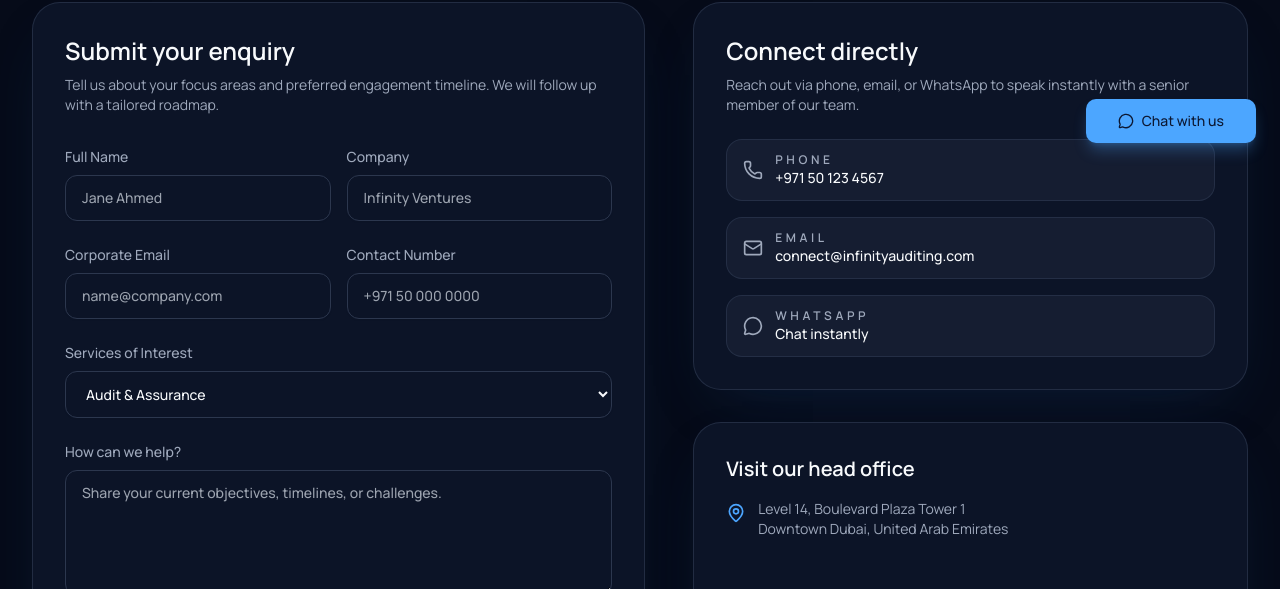
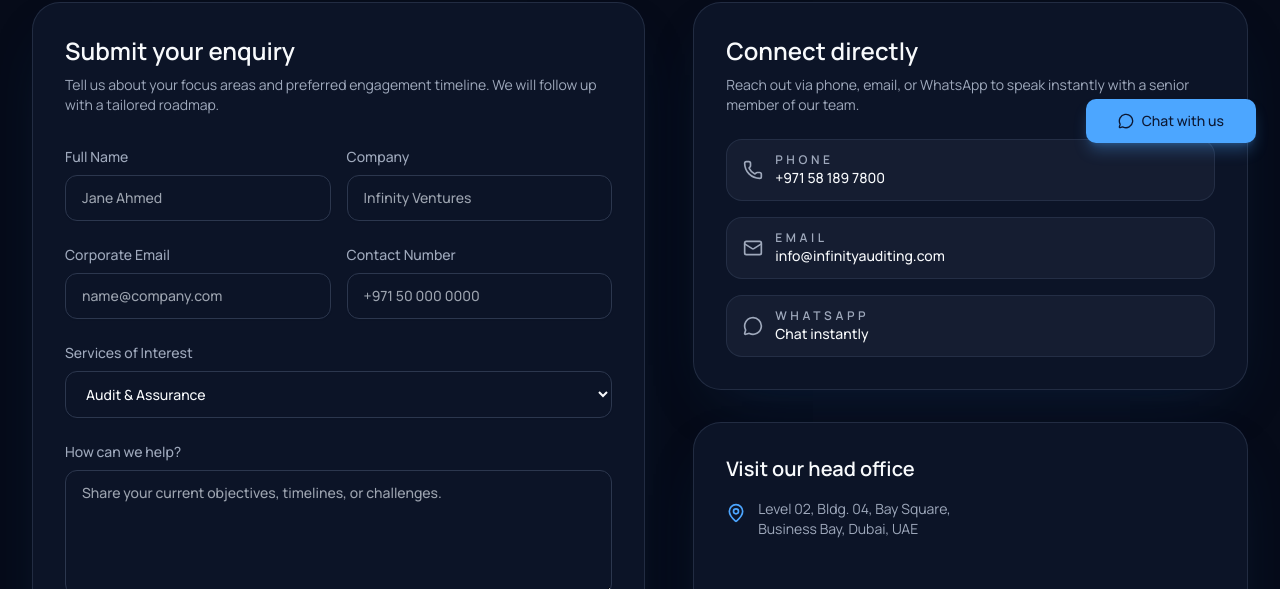
Before and after one commit to malishabandara/Infinity-20Auditing-20Accounting, a React (Vite) app: page /contact in a window 1280 px wide. Shown: the part 633-1222 px from the top of the page. Built offline with nearby package versions, Linux system fonts and the light colour scheme; grey boxes are pictures that could not be loaded.

Commit message:
Edit the contact page

```diff
--- a/client/components/layout/SiteFooter.tsx
+++ b/client/components/layout/SiteFooter.tsx
@@ -119,7 +119,7 @@ export const SiteFooter = () => {
         <div className="border-t border-white/10">
           <div className="container flex flex-col gap-4 py-6 text-xs text-white/60 sm:flex-row sm:items-center sm:justify-between">
             <p>
-              © {new Date().getFullYear()} Infinity Auditing &amp; Accounting.
+              © {new Date().getFullYear()} NextGen Web Works | +94 78 723 9394
               All rights reserved.
             </p>
             <div className="flex flex-wrap items-center gap-4">
--- a/client/pages/Contact.tsx
+++ b/client/pages/Contact.tsx
@@ -3,20 +3,20 @@ import { Mail, MapPin, MessageCircle, Phone, Send } from "lucide-react";
 const contactChannels = [
   {
     label: "Phone",
-    value: "+971 50 123 4567",
-    href: "tel:+971501234567",
+    value: "+971 58 189 7800",
+    href: "tel:+971581897800",
     icon: Phone,
   },
   {
     label: "Email",
-    value: "connect@infinityauditing.com",
-    href: "mailto:connect@infinityauditing.com",
+    value: "info@infinityauditing.com",
+    href: "mailto:info@infinityauditing.com",
     icon: Mail,
   },
   {
     label: "WhatsApp",
     value: "Chat instantly",
-    href: "https://wa.me/971501234567",
+    href: "https://wa.me/971581897800",
     icon: MessageCircle,
   },
 ];
@@ -176,15 +176,15 @@ const Contact = () => {
               <div className="flex items-start gap-3">
                 <MapPin className="mt-1 size-5 text-primary" />
                 <span>
-                  Level 14, Boulevard Plaza Tower 1
+                    Level 02, Bldg. 04, Bay Square,
                   <br />
-                  Downtown Dubai, United Arab Emirates
+                    Business Bay, Dubai, UAE
                 </span>
               </div>
               <div className="h-56 overflow-hidden rounded-2xl">
                 <iframe
                   title="Infinity Auditing location"
-                  src="https://www.google.com/maps/embed?pb=!1m18!1m12!1m3!1d3609.025369478907!2d55.276871576861094!3d25.203877433884508!2m3!1f0!2f0!3f0!3m2!1i1024!2i768!4f13.1!3m3!1m2!1s0x0%3A0x0!2zMjXCsDEyJzEzLjkiTiA1NcKwMTYnMzguNyJF!5e0!3m2!1sen!2sae!4v1705166400000!5m2!1sen!2sae"
+                  src="https://www.google.com/maps/embed?pb=!1m18!1m12!1m3!1d3611.373303734937!2d55.299673!3d25.156869999999998!2m3!1f0!2f0!3f0!3m2!1i1024!2i768!4f13.1!3m3!1m2!1s0x3e5f6d0d52e9a3cf%3A0x56a5bec96cba8237!2sZengage%20Global%20-%20UAE!5e0!3m2!1sen!2slk!4v1760546609446!5m2!1sen!2slk"
                   className="h-full w-full border-0"
                   allowFullScreen
                   loading="lazy"
```
